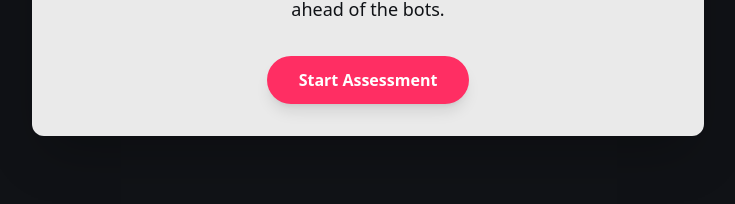
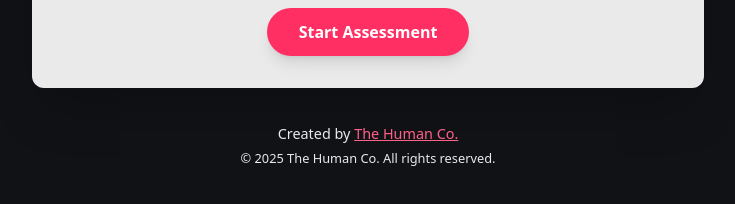
Before and after one commit to paul-thehuman/ai-career-assessment, a React (Create React App) app: page / in a window 1280 px wide. Shown: the part 572-776 px from the top of the page, without its empty margins (272-1007 px from the left). Built offline with nearby package versions, Linux system fonts and the light colour scheme.

Commit message:
Update App.js

```diff
--- a/src/App.js
+++ b/src/App.js
@@ -702,6 +702,14 @@ const App = () => {
                 Start Assessment
               </button>
             </div>
+            <div style={{ textAlign: 'center', marginTop: '20px', padding: '15px' }}>
+              <p style={{ margin: '0 0 5px 0', color: colors.lightGrey, fontSize: '0.9rem' }}>
+                Created by <a href="https://www.thehumanco.org/" target="_blank" rel="noopener noreferrer" style={{ color: colors.accentPink, textDecoration: 'underline' }}>The Human Co.</a>
+              </p>
+              <p style={{ margin: '0', color: colors.lightGrey, fontSize: '0.8rem' }}>
+                © {new Date().getFullYear()} The Human Co. All rights reserved.
+              </p>
+            </div>
           </div>
         );
 
@@ -756,6 +764,14 @@ const App = () => {
                 </div>
               )}
             </div>
+            <div style={{ textAlign: 'center', marginTop: '20px', padding: '15px' }}>
+              <p style={{ margin: '0 0 5px 0', color: colors.lightGrey, fontSize: '0.9rem' }}>
+                Created by <a href="https://www.thehumanco.org/" target="_blank" rel="noopener noreferrer" style={{ color: colors.accentPink, textDecoration: 'underline' }}>The Human Co.</a>
+              </p>
+              <p style={{ margin: '0', color: colors.lightGrey, fontSize: '0.8rem' }}>
+                © {new Date().getFullYear()} The Human Co. All rights reserved.
+              </p>
+            </div>
           </div>
         );
 
@@ -794,6 +810,14 @@ const App = () => {
                   </div>
                 </>
               )}
+            </div>
+            <div style={{ textAlign: 'center', marginTop: '20px', padding: '15px' }}>
+              <p style={{ margin: '0 0 5px 0', color: colors.lightGrey, fontSize: '0.9rem' }}>
+                Created by <a href="https://www.thehumanco.org/" target="_blank" rel="noopener noreferrer" style={{ color: colors.accentPink, textDecoration: 'underline' }}>The Human Co.</a>
+              </p>
+              <p style={{ margin: '0', color: colors.lightGrey, fontSize: '0.8rem' }}>
+                © {new Date().getFullYear()} The Human Co. All rights reserved.
+              </p>
             </div>
           </div>
         );
```
